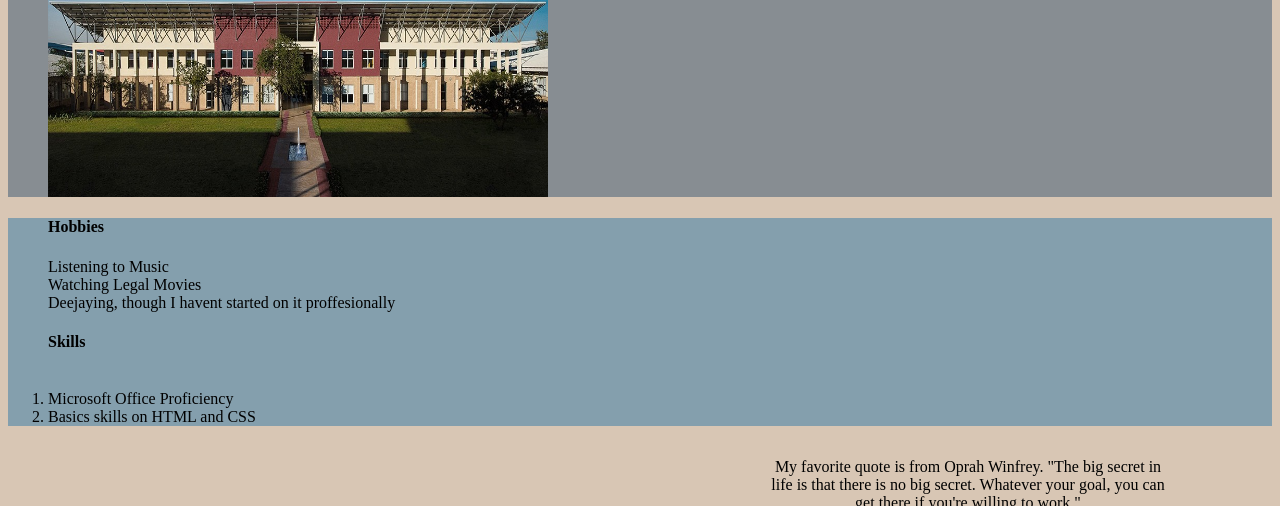
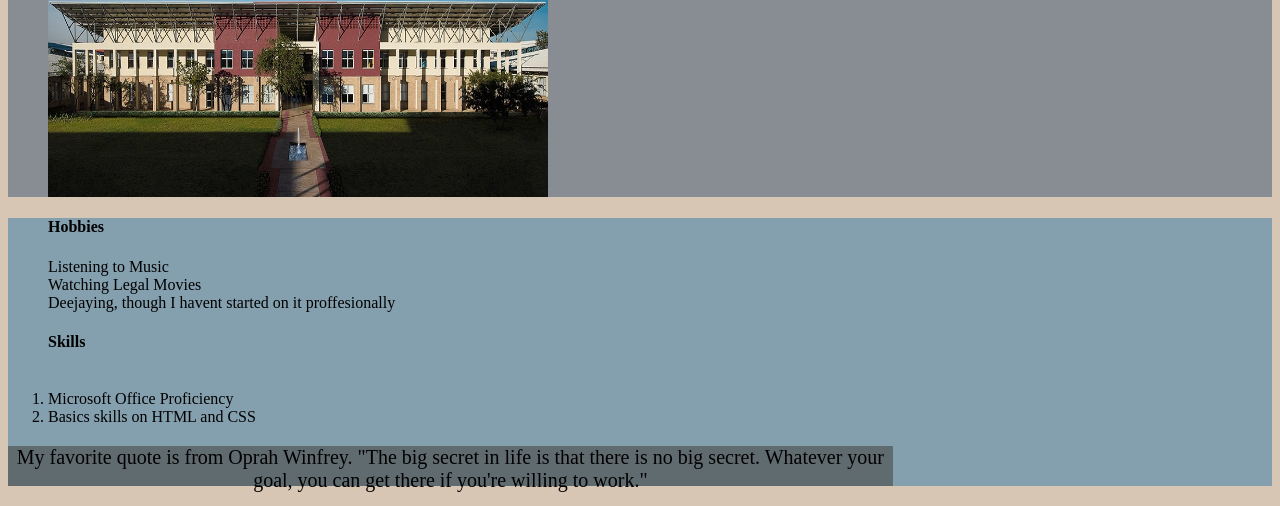
Before and after one commit to weshy007/portfolio-project, a plain HTML site: page index.html in a window 1280 px wide. Shown: the part 803-1309 px from the top of the page. Before the commit the page ends 1245 px from the top, so only its background shows below. Drawn offline with Linux system fonts and the light colour scheme.

Commit message:
quote style

```diff
--- a/css/styles.css
+++ b/css/styles.css
@@ -38,6 +38,7 @@
 }
 body{
     background-color: #C9c9BD;
+    font: arial;
 }
 .projects{
     background-color: #878D92;
@@ -56,11 +57,13 @@ body{
     background-color: #849FAD;
 }
 .hobbies #quote{
-    position: absolute;
-    text-align:center;
-    width: 400px;
-    left: 60%;
-    float: right;
+    font-size: 20px;
+    width: 70%;
+    text-align: center;
+    height: 40px;
+    background-color: #606B6F;
+    animation-name: quote;
+    animation-duration: 4s;
 }
 ul{
     list-style-type: none;
--- a/index.html
+++ b/index.html
@@ -43,10 +43,13 @@
             <strong>This is My Story</strong> </br>
             I come from a small town called Nanyuki in county 031 Laikipia County. I did my primary school studies there and finished in the year 2010.
             I was privileged to join secondary school in the footsteps of aberdare mountains called Ngobit Boys' where I finished in the year 2014.
-            I didn't join and tertiary institution due to financial constraints but that wasn't the end of my story. I worked on casual jobs and saved till I bought a laptop and started to research more on programming.
+            I didn't join and tertiary institution due to financial constraints but that wasn't the end of my story.
+            I worked on casual jobs and saved till I bought a laptop and started to research more on programming.
             In the year 2017 someone mentioned Moringa School but I didnt put much attention to it, but it was somewhere in my mind.
-            Due to my interest in programming, I used to check on Moringa once in while to just motivate myself. Mid year 2020 they had this offer on Prep of 80% discount and I thought that was my moment.
-            I did apply but late so the discount passed me and I ended up being given a chance to interview for Access programme. On the October 19th I was given the good news to join Moringa School on a full-scholarship.</br>Apply to <a href="https://moringaschool.com/">Moringa School</a></p>
+            Due to my interest in programming, I used to check on Moringa once in while to just motivate myself.
+            Mid-year 2020 they had this offer on Prep of 80% discount and I thought that was my moment.
+            I did apply but late so the discount passed me and I ended up being given a chance to interview for Access programme.
+            On the October 19th I was given the good news to join Moringa School on a full-scholarship.</br>Apply to <a href="https://moringaschool.com/">Moringa School</a></p>
     </div>
     <div class="hobbies">
              <ul>
@@ -63,9 +66,8 @@
             </ol>
         </p>
         <p id="quote">
-            My favorite quote is from Oprah Winfrey.
+           My favorite quote is from Oprah Winfrey.
             "The big secret in life is that there is no big secret. Whatever your goal, you can get there if you're willing to work."
-
         </p>
     </div>
     <div class="logo">
```
